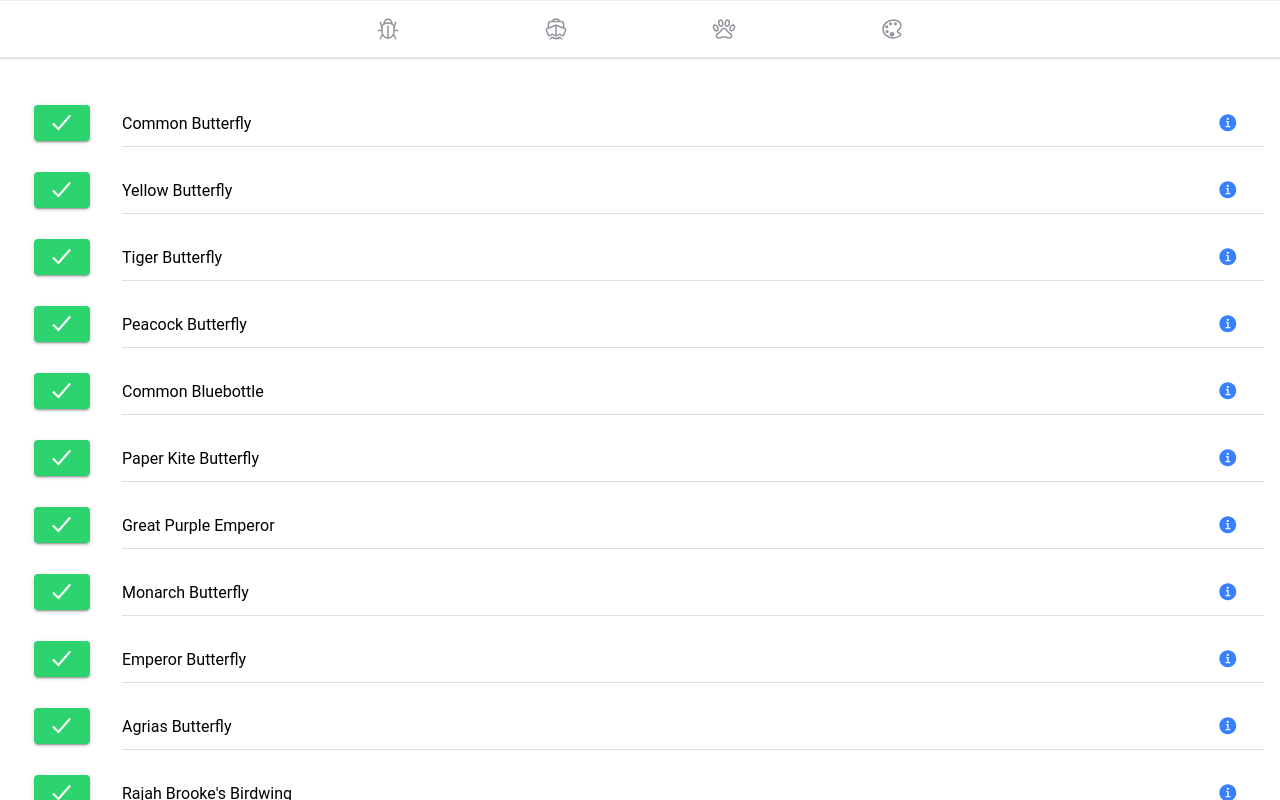
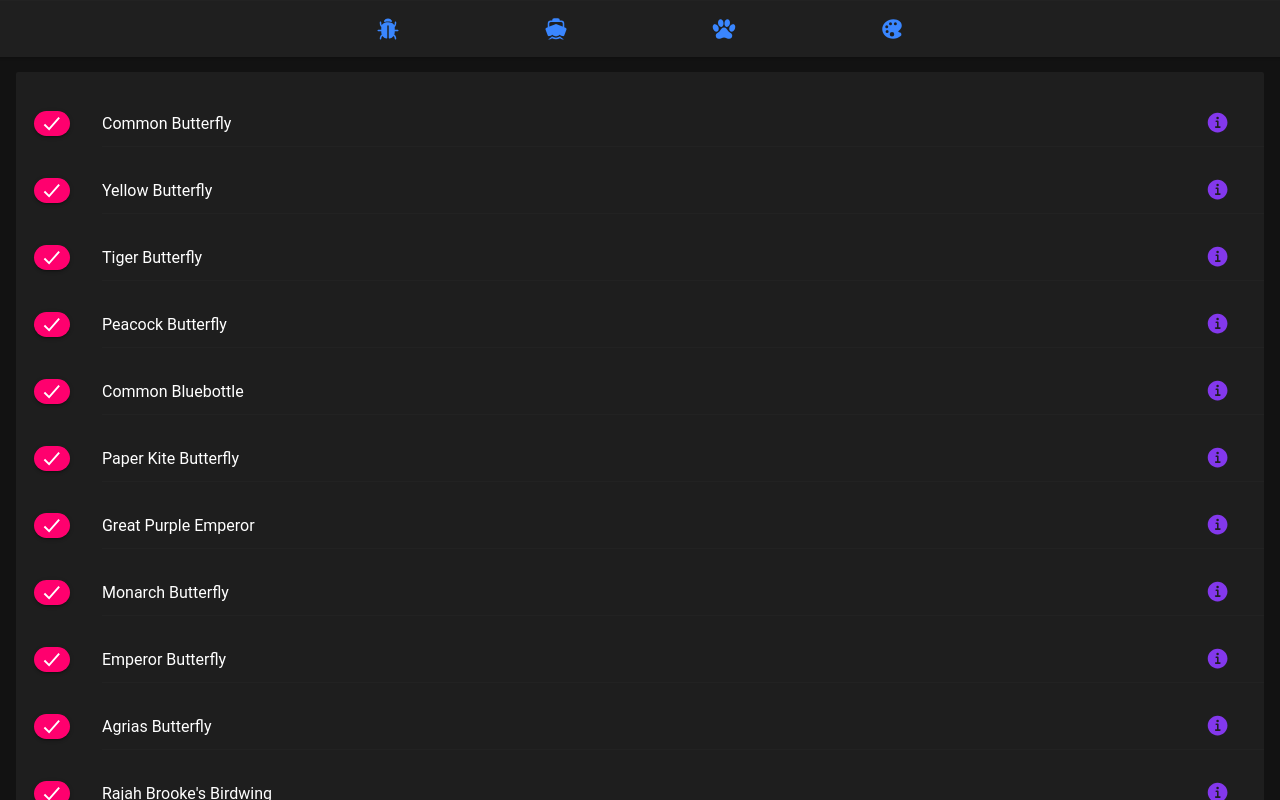
Before and after one commit to kchateau/ACNH-Tracker, a React (Create React App) app: page /bugs in a window 1280 px wide. Built offline with nearby package versions, Linux system fonts and the light colour scheme.

Commit message:
Update color of icons and buttons.
Changed the icons and button colors.

```diff
--- a/src/components/InfoButtonPopover.tsx
+++ b/src/components/InfoButtonPopover.tsx
@@ -22,7 +22,13 @@ export const InfoButtonPopover: React.FC<InfoButtonProps> = (props) => {
 
   return (
     <>
-      <IonButton fill="clear" slot="end" onClick={() => setShowPopover(true)}>
+      <IonButton
+        fill="clear"
+        size="default"
+        slot="end"
+        color="success"
+        onClick={() => setShowPopover(true)}
+      >
         <IonIcon slot="icon-only" icon={informationCircle} />
       </IonButton>
       <IonPopover
--- a/src/components/SingleClickButton.tsx
+++ b/src/components/SingleClickButton.tsx
@@ -8,10 +8,11 @@ export const SingleClickButton: React.FC = () => {
 
   return (
     <IonButton
-      size="default"
+      size="small"
       slot="start"
+      shape="round"
       disabled={disableButton}
-      color="success"
+      color="tertiary"
       onClick={() => {
         setDisableButton(true);
       }}
--- a/src/components/TabBar.tsx
+++ b/src/components/TabBar.tsx
@@ -1,25 +1,20 @@
 import React from "react";
 import { IonTabBar, IonTabButton, IonIcon } from "@ionic/react";
-import {
-  bugOutline,
-  boatOutline,
-  colorPaletteOutline,
-  pawOutline,
-} from "ionicons/icons";
+import { bug, boat, colorPalette, paw } from "ionicons/icons";
 
 export const TabBar: React.FC = () => (
   <IonTabBar>
     <IonTabButton tab="bugtab" href="/bugs">
-      <IonIcon icon={bugOutline} color="medium"></IonIcon>
+      <IonIcon icon={bug} color="secondary"></IonIcon>
     </IonTabButton>
     <IonTabButton tab="fishtab" href="/fish">
-      <IonIcon icon={boatOutline} color="medium"></IonIcon>
+      <IonIcon icon={boat} color="secondary"></IonIcon>
     </IonTabButton>
     <IonTabButton tab="fossiltab" href="/fossils">
-      <IonIcon icon={pawOutline} color="medium"></IonIcon>
+      <IonIcon icon={paw} color="secondary"></IonIcon>
     </IonTabButton>
     <IonTabButton>
-      <IonIcon icon={colorPaletteOutline} color="medium"></IonIcon>
+      <IonIcon icon={colorPalette} color="secondary"></IonIcon>
     </IonTabButton>
   </IonTabBar>
 );
--- a/src/theme/variables.css
+++ b/src/theme/variables.css
@@ -3,8 +3,10 @@ http://ionicframework.com/docs/theming/ */
 
 /** Ionic CSS Variables **/
 :root {
+  /* --ion-background-color: #DBD4D3; */
+
   /** primary **/
-  --ion-color-primary: #3880ff;
+  --ion-color-primary: #f5f8de;
   --ion-color-primary-rgb: 56, 128, 255;
   --ion-color-primary-contrast: #ffffff;
   --ion-color-primary-contrast-rgb: 255, 255, 255;
@@ -12,7 +14,7 @@ http://ionicframework.com/docs/theming/ */
   --ion-color-primary-tint: #4c8dff;
 
   /** secondary **/
-  --ion-color-secondary: #3dc2ff;
+  --ion-color-secondary: #ffa0ac;
   --ion-color-secondary-rgb: 61, 194, 255;
   --ion-color-secondary-contrast: #ffffff;
   --ion-color-secondary-contrast-rgb: 255, 255, 255;
@@ -20,7 +22,7 @@ http://ionicframework.com/docs/theming/ */
   --ion-color-secondary-tint: #50c8ff;
 
   /** tertiary **/
-  --ion-color-tertiary: #5260ff;
+  --ion-color-tertiary: #b4dc7f;
   --ion-color-tertiary-rgb: 82, 96, 255;
   --ion-color-tertiary-contrast: #ffffff;
   --ion-color-tertiary-contrast-rgb: 255, 255, 255;
@@ -28,7 +30,7 @@ http://ionicframework.com/docs/theming/ */
   --ion-color-tertiary-tint: #6370ff;
 
   /** success **/
-  --ion-color-success: #2dd36f;
+  --ion-color-success: #dab6c4;
   --ion-color-success-rgb: 45, 211, 111;
   --ion-color-success-contrast: #ffffff;
   --ion-color-success-contrast-rgb: 255, 255, 255;
@@ -36,7 +38,7 @@ http://ionicframework.com/docs/theming/ */
   --ion-color-success-tint: #42d77d;
 
   /** warning **/
-  --ion-color-warning: #ffc409;
+  --ion-color-warning: #ff8e72;
   --ion-color-warning-rgb: 255, 196, 9;
   --ion-color-warning-contrast: #000000;
   --ion-color-warning-contrast-rgb: 0, 0, 0;
@@ -44,7 +46,7 @@ http://ionicframework.com/docs/theming/ */
   --ion-color-warning-tint: #ffca22;
 
   /** danger **/
-  --ion-color-danger: #eb445a;
+  --ion-color-danger: #403f4c;
   --ion-color-danger-rgb: 235, 68, 90;
   --ion-color-danger-contrast: #ffffff;
   --ion-color-danger-contrast-rgb: 255, 255, 255;
@@ -76,35 +78,35 @@ http://ionicframework.com/docs/theming/ */
   --ion-color-light-tint: #f5f6f9;
 }
 
-@media (prefers-color-scheme: medium) {
+@media (prefers-color-scheme: light) {
   /*
    * Dark Colors
    * -------------------------------------------
    */
 
   body {
-    --ion-color-primary: #428cff;
+    --ion-color-primary: #222428;
     --ion-color-primary-rgb: 66, 140, 255;
     --ion-color-primary-contrast: #ffffff;
     --ion-color-primary-contrast-rgb: 255, 255, 255;
     --ion-color-primary-shade: #3a7be0;
     --ion-color-primary-tint: #5598ff;
 
-    --ion-color-secondary: #50c8ff;
+    --ion-color-secondary: #3a86ff;
     --ion-color-secondary-rgb: 80, 200, 255;
     --ion-color-secondary-contrast: #ffffff;
     --ion-color-secondary-contrast-rgb: 255, 255, 255;
     --ion-color-secondary-shade: #46b0e0;
     --ion-color-secondary-tint: #62ceff;
 
-    --ion-color-tertiary: #6a64ff;
+    --ion-color-tertiary: #ff006e;
     --ion-color-tertiary-rgb: 106, 100, 255;
     --ion-color-tertiary-contrast: #ffffff;
     --ion-color-tertiary-contrast-rgb: 255, 255, 255;
     --ion-color-tertiary-shade: #5d58e0;
     --ion-color-tertiary-tint: #7974ff;
 
-    --ion-color-success: #2fdf75;
+    --ion-color-success: #8338ec;
     --ion-color-success-rgb: 47, 223, 117;
     --ion-color-success-contrast: #000000;
     --ion-color-success-contrast-rgb: 0, 0, 0;
```
